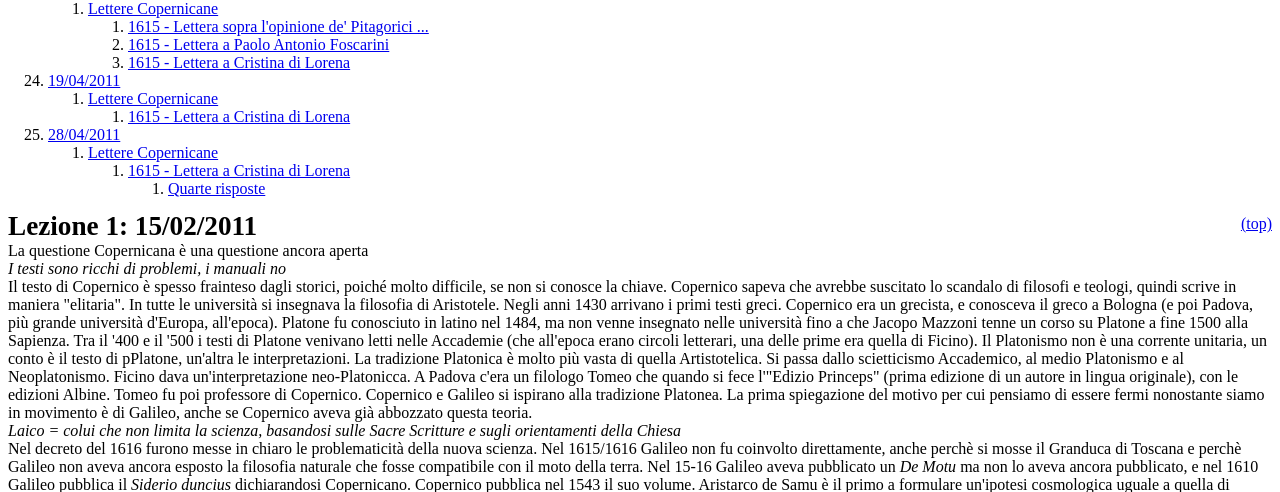
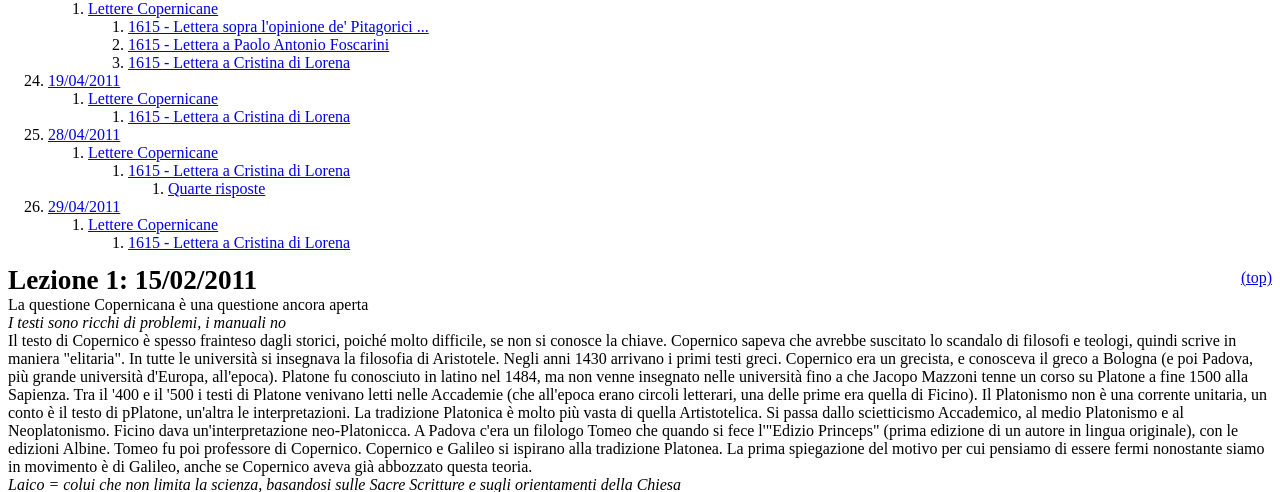
Before and after one commit to Fale/appunti, a PHP site: page /Storia_della_Filosofia_Moderna/appunti.php in a window 1280 px wide. Shown: the part 819-1311 px from the top of the page. Run offline with PHP 8.4, Linux system fonts and the light colour scheme; data that the repository does not hold is empty.

Commit message:
Add lecture 26 of Storia della Filosofia Moderna

```diff
--- a/Storia_della_Filosofia_Moderna/appunti.php
+++ b/Storia_della_Filosofia_Moderna/appunti.php
@@ -306,6 +306,7 @@ toc::show_toc("Storia_della_Filosofia_Moderna/appunti.php");
 <?php t("20", "08/04/2011"); ?>
 <?php t2("20.1", "Lettere Copernicane"); ?>
 <?php t3("20.1.1", "1615 - Lettera sopra l'opinione de' Pitagorici ..."); ?>
+<p>Assente</p>
 
 <?php t("21", "12/04/2011"); ?>
 <?php t2("21.1", "Lettere Copernicane"); ?>
@@ -378,4 +379,9 @@ toc::show_toc("Storia_della_Filosofia_Moderna/appunti.php");
   <p>Che la Sacra Scrittura non abbia altri passi che non dicano altre cose. Se entrambi sono possibili, è incerto quale dei due l'autore volesse suggerire. Non si può escludere che l'autore volesse evidenziare entrambi i sensi. Questo perchè la Sacrra Scrittura può anche essere ambigua nelle questioni naturali, perchè non è tenuta a esprimersi per verità su queste questioni.</p>
   <p><i>Ma se il contesto della scrittura non esclude che l'autore non volesse [...] circostanze certe</i></p>
 </ul>
+
+<?php t("26", "29/04/2011"); ?>
+<?php t2("26.1", "Lettere Copernicane"); ?>
+<?php t3("26.1.1", "1615 - Lettera a Cristina di Lorena"); ?>
+<p>Su libro5</p>
 <?php file::footer(); ?>
```
